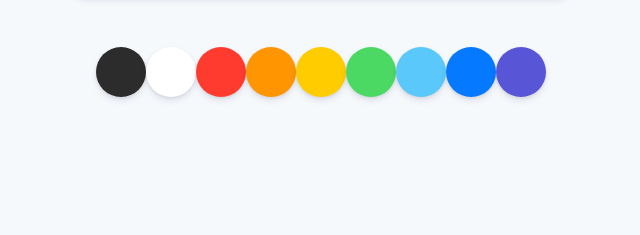
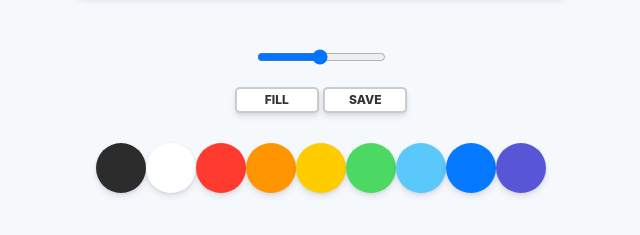
Before and after one commit to jinhonara12/nomadPaintJs, a plain HTML site: page index.html in a window 1280 px wide. Shown: the part 533-768 px from the top of the page, without its empty margins (319-959 px from the left). Drawn offline with Linux system fonts and the light colour scheme.

Commit message:
setting part2

```diff
--- a/index.html
+++ b/index.html
@@ -9,6 +9,13 @@
 <body>
     <canvas id="jsCanvas" class="canvas"></canvas>
     <div class="controls">
+        <div class="controls_range">
+            <input type="range" id="jsRange" min="0.1" max="5.0" value="2.5" step="0.1">
+        </div>
+        <div class="controls_btns">
+            <button id="jsMode">Fill</button>
+            <button id="jsSave">Save</button>
+        </div>
         <div class="controls_colors" id="jsColors">
             <div class="controls_color" style="background-color:#2c2c2c"></div>
             <div class="controls_color" style="background-color:white"></div>
--- a/style.css
+++ b/style.css
@@ -7,7 +7,7 @@ body {
   /* justify-content: center; */
   flex-direction: column;
   align-items: center;
-  padding-top: 30px;
+  padding: 30px 0;
 }
 
 .canvas {
@@ -20,6 +20,32 @@ body {
 
 .controls {
   margin-top: 50px;
+  display: flex;
+  flex-direction: column;
+  align-items: center;
+}
+.controls .controls_btns {
+  margin-bottom: 30px;
+}
+
+.controls_btns button {
+  all: unset;
+  cursor: pointer;
+  background-color: white;
+  padding: 5px 0px;
+  width: 80px;
+  text-align: center;
+  border-radius: 5px;
+  box-shadow: 0 4px 6px rgba(50, 50, 93, 0.11), 0 1px 3px rgba(0, 0, 0, 0.08);
+  border: 2px solid rgba(0, 0, 0, 0.2);
+  color: rgba(0, 0, 0, 0.8);
+  text-transform: uppercase;
+  font-weight: 800;
+  font-size: 12px;
+}
+
+.controls_btns button:active {
+  transform: scale(0.98);
 }
 
 .controls .controls_colors {
@@ -33,3 +59,7 @@ body {
   cursor: pointer;
   box-shadow: 0 4px 6px rgba(50, 50, 93, 0.11), 0 1px 3px rgba(0, 0, 0, 0.08);
 }
+
+.controls .controls_range {
+  margin-bottom: 20px;
+}
```
